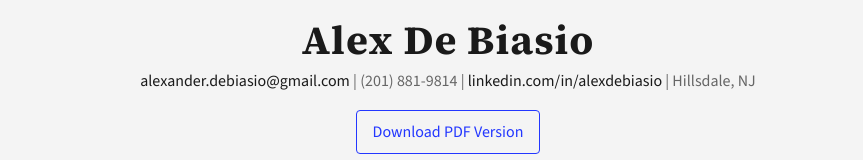
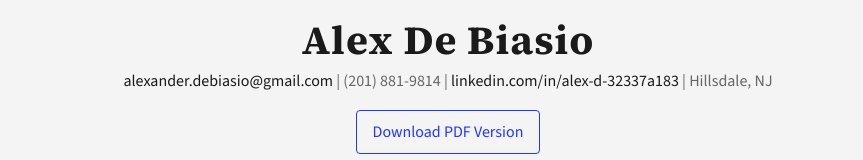
Before and after one commit to ad1406/alexdebiasio.com, an Astro site: page /cv in a window 1280 px wide. Shown: the part 275-435 px from the top of the page, without its empty margins (208-1071 px from the left). Built offline with nearby package versions, Linux system fonts and the light colour scheme; Astro itself is replaced by a stand-in of ours.

Commit message:
Correct LinkedIn url on CV

```diff
--- a/src/pages/cv.astro
+++ b/src/pages/cv.astro
@@ -14,7 +14,7 @@ const pageTitle = 'Curriculum Vitae';
 		<p>
 			<a href="mailto:alexander.debiasio@gmail.com">alexander.debiasio@gmail.com</a> |
 			(201) 881-9814 |
-			<a href="https://linkedin.com/in/alexdebiasio" target="_blank">linkedin.com/in/alexdebiasio</a> |
+			<a href="https://www.linkedin.com/in/alex-d-32337a183/" target="_blank">linkedin.com/in/alex-d-32337a183</a> |
 			Hillsdale, NJ
 		</p>
 		<a href="/files/Alex_De_Biasio_CV.pdf" class="download-link" download>Download PDF Version</a>
```
Also changed, not shown: 1 other file.
